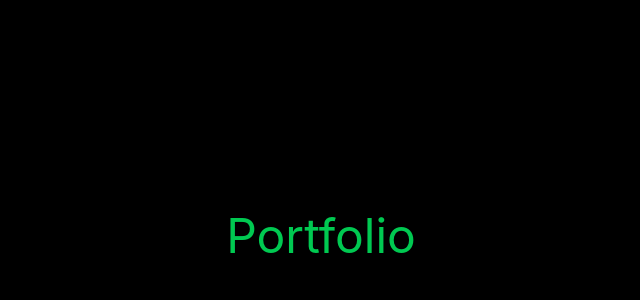
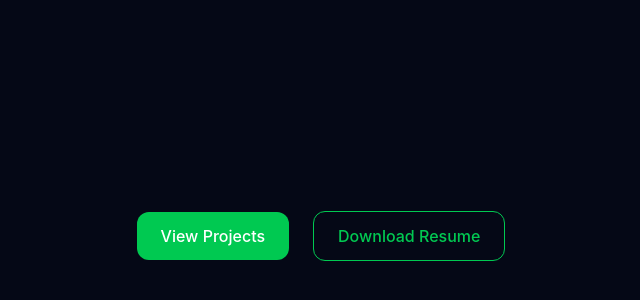
Before and after one commit to Jamalpoor-Indu-Bai/Portfolio, a React app: page / in a window 1280 px wide. Shown: the part 164-464 px from the top of the page, without its empty margins (319-959 px from the left). Built offline with nearby package versions, Linux system fonts and the light colour scheme; the HTML template or start-up script is replaced by a standard one; a web font is replaced by a local one.

Commit message:
Implemented reusable button component

```diff
--- a/src/App.jsx
+++ b/src/App.jsx
@@ -1,7 +1,11 @@
+import Button from "./components/Button";
+
 function App() {
   return (
-    <div className="bg-black text-white h-screen flex justify-center items-center">
-      <h1 className="text-green-500 text-5xl">Portfolio</h1>
+    <div className="min-h-screen bg-[#050816] flex gap-6 justify-center items-center">
+      <Button text="View Projects" variant="primary"></Button>
+      <Button text="Download Resume" variant="secondary"></Button>
+
     </div>
   );
 }
--- a/src/components/Button.jsx
+++ b/src/components/Button.jsx
@@ -0,0 +1,20 @@
+// eslint-disable-next-line no-unused-vars
+import React from 'react'
+
+const Button = ({text,variant="primary",onClick}) => {
+    const baseStyles=
+    "px-6 py-3 rounded-xl font-medium trasition-all duration-300";
+
+    const variants={
+        primary:"bg-green-500 text-white hover:bg-green-600",
+        secondary:"border border-green-500 text-green-500 hover:bg-green-500 hover:text-white",
+    };
+    return (
+        <button className={`${baseStyles} ${variants[variant]}`} onClick={onClick}>
+            {text}
+        </button>
+    );
+
+};
+
+export default Button
```
